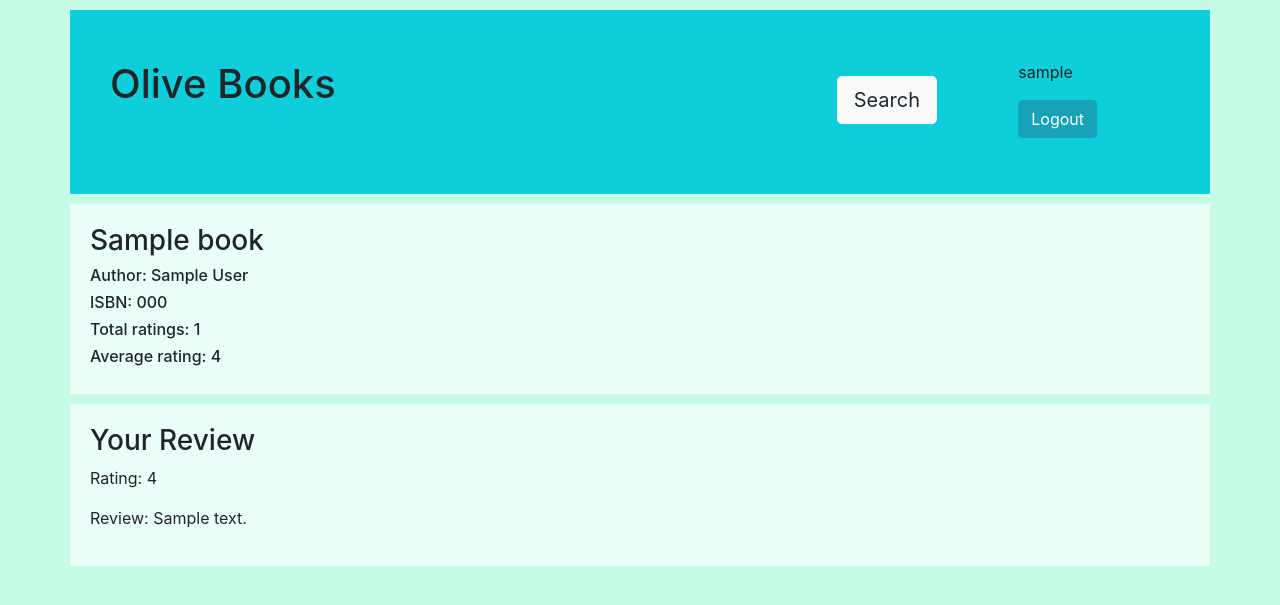
After one commit to oliviasl/OliveBooks, a Flask app: template Application/Templates/book.html in a window 1280 px wide. The commit adds this page. Shown: the top 605 px of the page. Run offline with Flask 2, Linux system fonts and the light colour scheme; the template is opened without the code that fills it: most values are stand-ins (such as "Sample title", 1, 10 or a date in 2020); some libraries are stand-ins or nearby versions.

Commit message:
files added and updated

```diff
--- a/Application/Static/Styles/index.css
+++ b/Application/Static/Styles/index.css
@@ -1,6 +1,9 @@
-.container {
+.container, .row {
   padding: 20px;
   margin-top: 10px; }
+
+.card {
+  margin: 5px; }
 
 #header {
   background-color: #0dceda; }
@@ -8,4 +11,7 @@
 #body {
   background-color: #ebfffa; }
 
+#submission {
+  background-color: #ebfffa; }
+
 /*# sourceMappingURL=index.css.map */
--- a/Application/Static/Styles/index.scss
+++ b/Application/Static/Styles/index.scss
@@ -1,6 +1,10 @@
-.container {
+.container, .row {
     padding: 20px;
     margin-top: 10px;
+}
+
+.card {
+    margin: 5px;
 }
 
 #header {
@@ -10,3 +14,7 @@
 #body {
     background-color: #ebfffa;
 }
+
+#submission {
+    background-color: #ebfffa;
+}
--- /dev/null
+++ b/Application/Templates/book.html
@@ -0,0 +1,77 @@
+{% extends "layout.html" %}
+
+{% block title %}
+    {{ book.title }}
+{% endblock %}
+
+{% block style %}
+    <link rel="stylesheet" type="text/css" href="{{ url_for('static',filename='styles/index.css') }}">
+{% endblock %}
+
+{% block body %}
+<div class="container" id="header">
+    <div class="row">
+        <div class="col-xl-8 col-lg-8 col-md-8 col-sm-6">
+            <h1>Olive Books</h1>
+        </div>
+        <div class="col-xl-2 col-lg-2 col-md-2 col-sm-3">
+            <p></p>
+            <form action="{{ url_for('search') }}">
+                <div class="form-group">
+                    <button class="btn btn-light btn-lg">Search</button>
+                </div>
+            </form>
+        </div>
+        <div class="col-xl-2 col-lg-2 col-md-2 col-sm-3">
+            <p>{{ username }}</p>
+            <form action="{{ url_for('index') }}">
+                <div class="form-group">
+                    <button class="btn btn-info">Logout</button>
+                </div>
+            </form>
+        </div>
+    </div>
+</div>
+
+    <div class="container" id="body">
+            <h3>{{ book.title }}</h3>
+            <h6>Author: {{ book.author }}</h6>
+            <h6>ISBN: {{ book.isbn }}</h6>
+            <h6>Total ratings: {{ total_ratings }}</h6>
+            <h6>Average rating: {{ average_rating }}</h6>
+    </div>
+
+    {% if rating == None %}
+    <div class="container" id="submission">
+        <form class="" action="{{ url_for('processreview')}}" method="post">
+            <h3>Submit a Review</h3>
+            <div class="input-group mb-3">
+              <div class="input-group-prepend">
+                <label class="input-group-text" for="inputGroupSelect01">Rating</label>
+              </div>
+              <select class="custom-select" id="inputGroupSelect01" name="rating">
+                <option selected>Choose...</option>
+                <option value="1">1</option>
+                <option value="2">2</option>
+                <option value="3">3</option>
+                <option value="4">4</option>
+                <option value="5">5</option>
+              </select>
+            </div>
+            <div class="form-group">
+                <label for="exampleFormControlTextarea1">Review</label>
+                <textarea class="form-control" id="exampleFormControlTextarea1" rows="3" name="review"></textarea>
+            </div>
+            <button class="btn btn-info" type="submit" value="{{ book.id }}" name="book_id">Submit</button>
+        </form>
+    </div>
+    {% else %}
+    <div class="container" id="submission">
+        <h3>Your Review</h3>
+        <p>Rating: {{ rating }}</p>
+        <p>Review: {{ review }}</p>
+    </div>
+    {% endif %}
+
+
+{% endblock %}
--- a/Application/Templates/layout.html
+++ b/Application/Templates/layout.html
@@ -10,4 +10,7 @@
             {% block body %}
             {% endblock %}
     </body>
+    <script src="https://code.jquery.com/jquery-3.3.1.slim.min.js" integrity="sha384-q8i/X+965DzO0rT7abK41JStQIAqVgRVzpbzo5smXKp4YfRvH+8abtTE1Pi6jizo" crossorigin="anonymous"></script>
+    <script src="https://cdnjs.cloudflare.com/ajax/libs/popper.js/1.14.3/umd/popper.min.js" integrity="sha384-ZMP7rVo3mIykV+2+9J3UJ46jBk0WLaUAdn689aCwoqbBJiSnjAK/l8WvCWPIPm49" crossorigin="anonymous"></script>
+    <script src="https://stackpath.bootstrapcdn.com/bootstrap/4.1.1/js/bootstrap.min.js" integrity="sha384-smHYKdLADwkXOn1EmN1qk/HfnUcbVRZyYmZ4qpPea6sjB/pTJ0euyQp0Mk8ck+5T" crossorigin="anonymous"></script>
 </html>
--- a/Application/application.py
+++ b/Application/application.py
@@ -1,4 +1,5 @@
 import os
+import requests
 
 from flask import Flask, session, render_template, request, redirect, url_for
 from flask_session import Session
@@ -15,6 +16,7 @@ Session(app)
 class DataStore():
     login_error_message = ""
     register_error_message = ""
+    user = None;
 
 data = DataStore()
 
@@ -29,6 +31,7 @@ def index():
     # Reset login and register page
     data.login_error_message = ""
     data.register_error_message = ""
+    data.user = None
 
     return render_template("index.html")
 
@@ -66,7 +69,9 @@ def tryregister():
                 {"username": username, "password": password})
     db.commit()
 
-    return redirect(url_for('index'))
+    data.user = db.execute("SELECT * FROM users WHERE username = :username",
+                            {"username": username}).fetchone()
+    return redirect(url_for('search'))
 
 @app.route("/login")
 def login():
@@ -90,4 +95,75 @@ def trylogin():
         data.login_error_message = "Incorrect username or password."
         return redirect(url_for('login'))
 
-    return redirect(url_for('index'))
+    data.user = db.execute("SELECT * FROM users WHERE username = :username",
+                            {"username": username}).fetchone()
+    return redirect(url_for('search'))
+
+@app.route("/search", methods=["GET", "POST"])
+def search():
+
+    if request.method == 'POST':
+        searchinfo = request.form.get("searchinfo")
+        newsearch = '%' + searchinfo + '%'
+        searchby = request.form.get("searchby")
+
+        if searchby == "ISBN":
+            booksfound = db.execute("SELECT * FROM books WHERE ISBN LIKE :searchinfo",
+                                    {"searchinfo": newsearch}).fetchall()
+        elif searchby == "title":
+            booksfound = db.execute("SELECT * FROM books WHERE title LIKE :searchinfo",
+                                    {"searchinfo": newsearch}).fetchall()
+        elif searchby == "author":
+            booksfound = db.execute("SELECT * FROM books WHERE author LIKE :searchinfo",
+                                    {"searchinfo": newsearch}).fetchall()
+        else:
+            booksfound = []
+
+        return render_template("search.html", searchinfo=searchinfo, searchby=searchby, booksfound=booksfound, username=data.user.username)
+
+    return render_template("search.html", searchinfo="", searchby="", booksfound=[], username=data.user.username)
+
+
+@app.route("/book/<int:book_id>", methods=["GET", "POST"])
+def book(book_id):
+
+    book = db.execute("SELECT * FROM books WHERE id = :id",
+                        {"id": book_id}).fetchone()
+
+    # Check book exists
+    if book is None:
+        return render_template("error.html", message="No such book exists.")
+
+    # Get API book information
+    res = requests.get("https://www.goodreads.com/book/review_counts.json", params={"key": "CP5fhQDJPfEjhox0sGg", "isbns": book.isbn})
+    if res.status_code != 200:
+        raise Exception("API request unsuccessful.")
+    book_data = res.json()
+    total_ratings = book_data["books"][0]["work_ratings_count"]
+    average_rating = book_data["books"][0]["average_rating"]
+
+    # Check if review exists
+    review = db.execute("SELECT * FROM reviews WHERE user_id = :user_id and book_id = :book_id",
+                        {"user_id": data.user.id, "book_id": book_id}).fetchone()
+    if review == None:
+        return render_template("book.html", book=book, total_ratings=total_ratings, average_rating=average_rating, rating=None, review=None, username=data.user.username)
+
+    return render_template("book.html", book=book, total_ratings=total_ratings, average_rating=average_rating, rating=review.rating, review=review.review, username=data.user.username)
+
+
+@app.route("/processreview", methods=["POST"])
+def processreview():
+
+    # Get rating and review
+    rating = request.form.get("rating")
+    review = request.form.get("review")
+    book_id = request.form.get("book_id")
+
+    print(book_id)
+
+    # Add review to reviews database
+    db.execute("INSERT INTO reviews (rating, review, user_id, book_id) VALUES (:rating, :review, :user_id, :book_id)",
+                {"rating": rating, "review": review, "user_id": data.user.id, "book_id": book_id})
+    db.commit()
+
+    return redirect(url_for('book', book_id=book_id))
```
Also changed, not shown: Application/Templates/error.html (added, +19 -0 lines), Application/Templates/index.html (+25 -13 lines), Application/Templates/search.html (added, +78 -0 lines), 1 other file.
